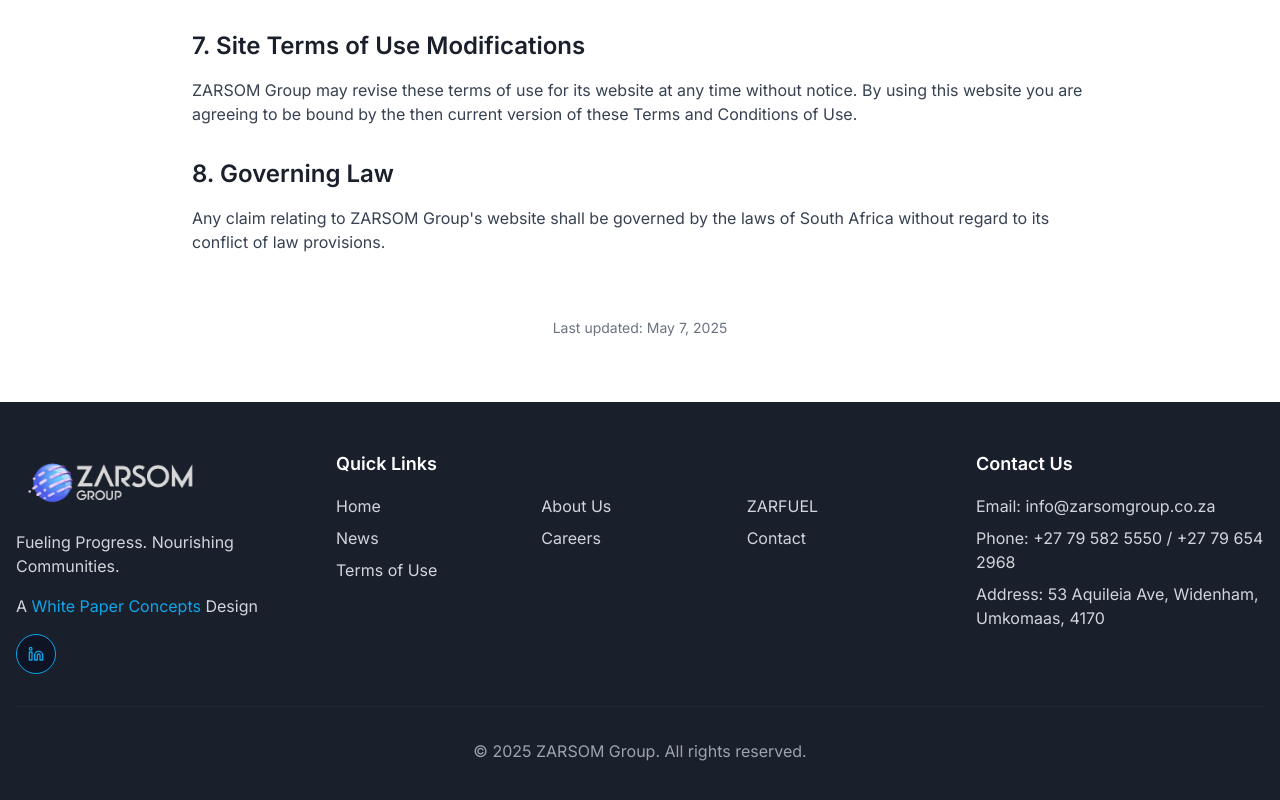
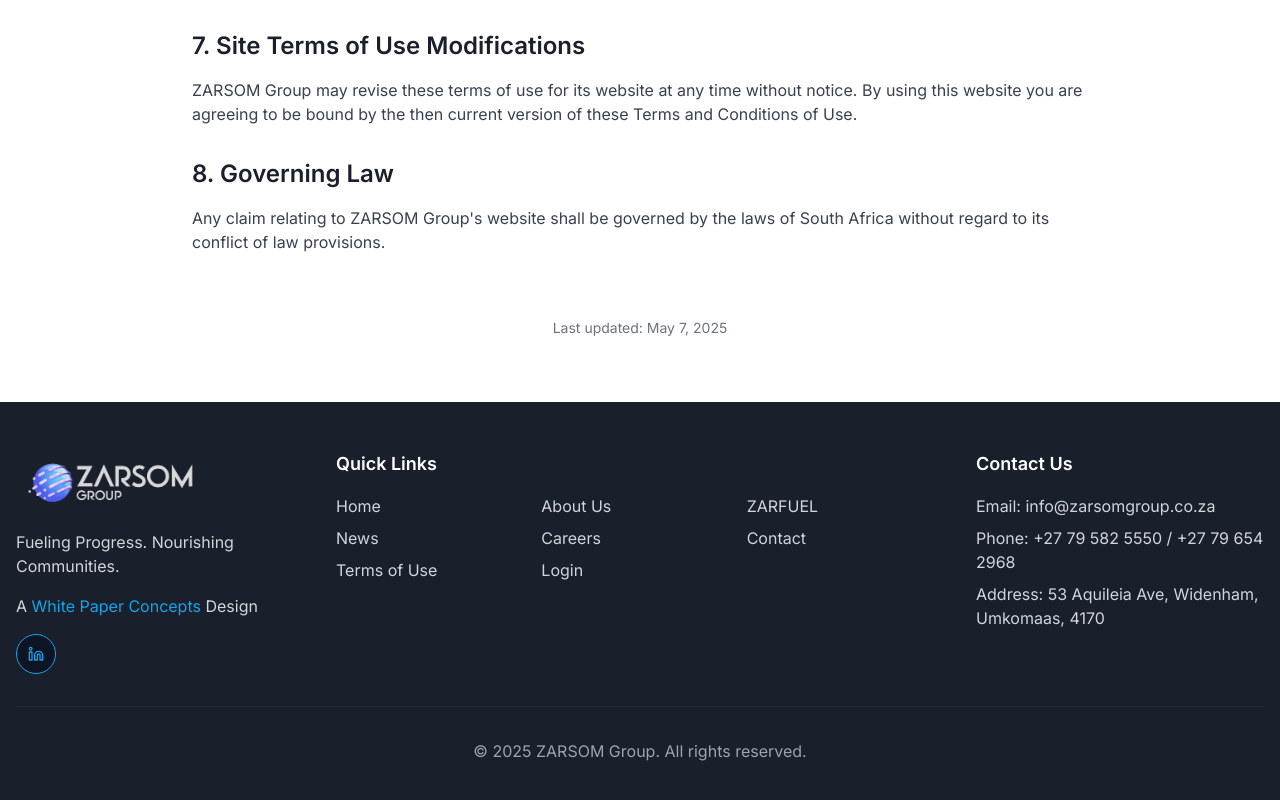
Before and after one commit to YezTESTER/zarsom-group, a React (Vite) app: page /terms in a window 1280 px wide. Shown: the part 1362-2162 px from the top of the page. Built offline with nearby package versions, Linux system fonts and the light colour scheme.

Commit message:
Add login link to footer and navbar
Adds a "login" link to the footer's quick links and the navbar, both linking to `dashboard/zarsomgroup.co.za`.

```diff
--- a/src/components/Footer.tsx
+++ b/src/components/Footer.tsx
@@ -1,3 +1,4 @@
+
 import { Link } from "react-router-dom";
 import { Linkedin } from "lucide-react";
 import { Button } from "@/components/ui/button";
@@ -10,7 +11,8 @@ const Footer = () => {
     { name: "News", path: "/news" },
     { name: "Careers", path: "/careers" },
     { name: "Contact", path: "/contact" },
-    { name: "Terms of Use", path: "/terms" }
+    { name: "Terms of Use", path: "/terms" },
+    { name: "Login", path: "https://dashboard.zarsomgroup.co.za", external: true }
   ];
 
   return (
@@ -49,6 +51,17 @@ const Footer = () => {
             <h3 className="text-lg font-semibold mb-4">Quick Links</h3>
             <div className="grid grid-cols-2 md:grid-cols-3 gap-2">
               {navLinks.map((link) => (
+                link.external ? (
+                  <a
+                    key={link.name}
+                    href={link.path}
+                    target="_blank"
+                    rel="noopener noreferrer"
+                    className="text-gray-300 hover:text-zarsom-teal transition-colors"
+                  >
+                    {link.name}
+                  </a>
+                ) : (
                   <Link
                     key={link.name}
                     to={link.path}
@@ -56,6 +69,7 @@ const Footer = () => {
                   >
                     {link.name}
                   </Link>
+                )
               ))}
             </div>
           </div>
--- a/src/components/Navbar.tsx
+++ b/src/components/Navbar.tsx
@@ -23,7 +23,8 @@ const Navbar = () => {
     { name: "ZARFUEL", path: "/zarfuel" },
     { name: "News", path: "/news" },
     { name: "Careers", path: "/careers" },
-    { name: "Contact", path: "/contact" }
+    { name: "Contact", path: "/contact" },
+    { name: "Login", path: "https://dashboard.zarsomgroup.co.za", external: true }
   ];
 
   const isActive = (path: string) => location.pathname === path;
@@ -49,6 +50,17 @@ const Navbar = () => {
           <div className="hidden md:block">
             <div className="ml-10 flex items-center space-x-4">
               {navItems.map((item) => (
+                item.external ? (
+                  <a
+                    key={item.name}
+                    href={item.path}
+                    target="_blank"
+                    rel="noopener noreferrer"
+                    className="px-3 py-2 rounded-md text-sm font-medium transition-colors text-white hover:text-zarsom-teal"
+                  >
+                    {item.name}
+                  </a>
+                ) : (
                   <Link
                     key={item.name}
                     to={item.path}
@@ -60,6 +72,7 @@ const Navbar = () => {
                   >
                     {item.name}
                   </Link>
+                )
               ))}
             </div>
           </div>
@@ -108,6 +121,18 @@ const Navbar = () => {
       <div className={`${mobileMenuOpen ? "block" : "hidden"} md:hidden bg-zarsom-navy`}>
         <div className="px-2 pt-2 pb-3 space-y-1 sm:px-3">
           {navItems.map((item) => (
+            item.external ? (
+              <a
+                key={item.name}
+                href={item.path}
+                target="_blank"
+                rel="noopener noreferrer"
+                className="block px-3 py-2 rounded-md text-base font-medium text-white hover:text-zarsom-teal"
+                onClick={() => setMobileMenuOpen(false)}
+              >
+                {item.name}
+              </a>
+            ) : (
               <Link
                 key={item.name}
                 to={item.path}
@@ -120,6 +145,7 @@ const Navbar = () => {
               >
                 {item.name}
               </Link>
+            )
           ))}
         </div>
       </div>
```
Lines whose indentation alone changed are shown as unchanged.
